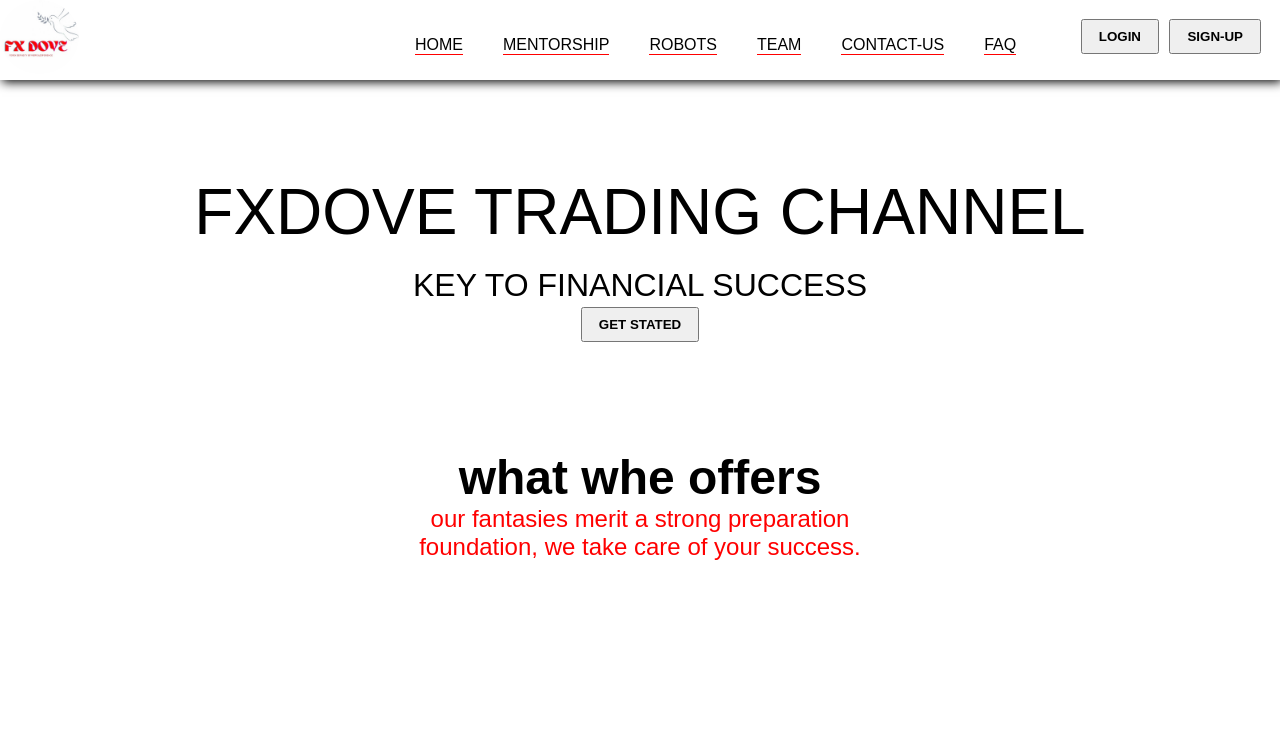
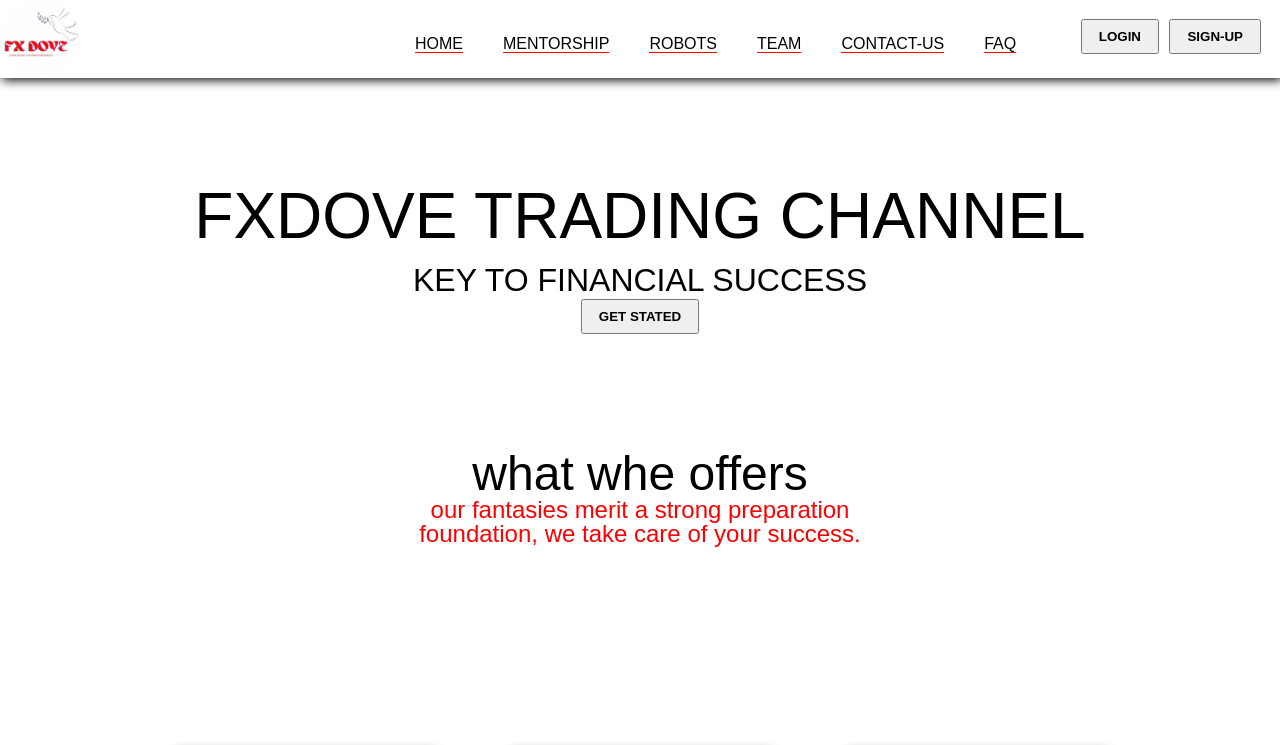
Before and after one commit to FX-DOVE/fxdove, a plain HTML site: page index.html in a window 1280 px wide. Shown: the top 745 px of the page. Drawn offline with Linux system fonts and the light colour scheme.

Commit message:
first commit

```diff
--- a/style.css
+++ b/style.css
@@ -2,6 +2,49 @@
     margin: 0;
     padding: 0;
 
+}
+html, body, div, span, applet, object, iframe,
+h1, h2, h3, h4, h5, h6, p, blockquote, pre,
+a, abbr, acronym, address, big, cite, code,
+del, dfn, em, img, ins, kbd, q, s, samp,
+small, strike, strong, sub, sup, tt, var,
+b, u, i, center,
+dl, dt, dd, ol, ul, li,
+fieldset, form, label, legend,
+table, caption, tbody, tfoot, thead, tr, th, td,
+article, aside, canvas, details, embed,
+figure, figcaption, footer, header, hgroup,
+menu, nav, output, ruby, section, summary,
+time, mark, audio, video {
+	margin: 0;
+	padding: 0;
+	border: 0;
+	font-size: 100%;
+	font: inherit;
+	vertical-align: baseline;
+}
+/* HTML5 display-role reset for older browsers */
+article, aside, details, figcaption, figure,
+footer, header, hgroup, menu, nav, section {
+	display: block;
+}
+body {
+	line-height: 1;
+}
+ol, ul {
+	list-style: none;
+}
+blockquote, q {
+	quotes: none;
+}
+blockquote:before, blockquote:after,
+q:before, q:after {
+	content: '';
+	content: none;
+}
+table {
+	border-collapse: collapse;
+	border-spacing: 0;
 }
 body,
 html{
@@ -41,6 +84,7 @@ button:hover{
 button{
     text-transform: uppercase;
     font-weight: 600;
+    border: 1ps solid black;
 }
 li,
 a{
@@ -213,6 +257,10 @@ background-color: red;
         background-color: red;
         color: white;
     }
+    .page1{
+        background-color: black;
+        color: white;
+    }
     .logo{
         display: none;
     }
```
